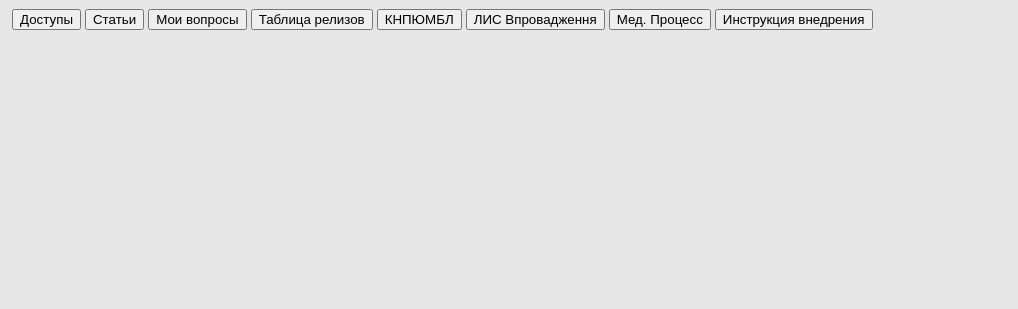
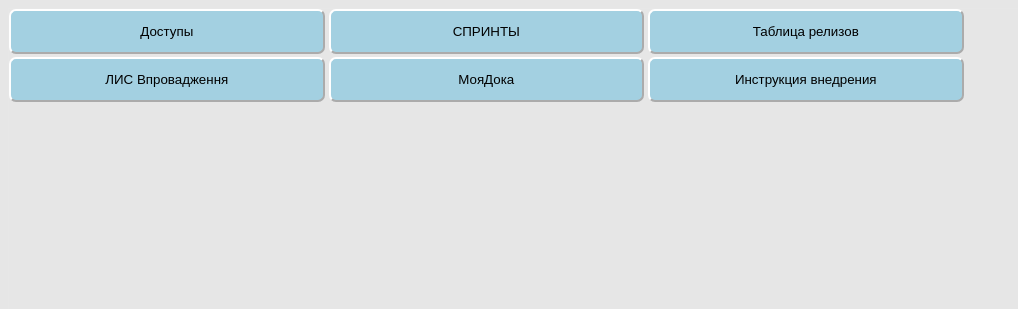
Before and after one commit to ddxRoman/Job, a PHP site: page /folders/docs.php in a window 1280 px wide. Shown: the top 309 px of the page, without its empty margins (0-1018 px from the left). Run offline with PHP 8.4, Linux system fonts and the light colour scheme; the visitor is signed in with stand-in values (Sample User, id 1).

Commit message:
некоторые правки визуала

```diff
--- a/css/button.css
+++ b/css/button.css
@@ -24,7 +24,7 @@ button{
   /* background-color: rgb(143, 150, 147); */
 }
 
-.docs button {
+.folders button {
   border-color: rgb(255, 255, 255);
   border-radius: 7px;
   /* background-color: rgb(134, 185, 129); */
@@ -32,6 +32,15 @@ button{
   width: 25%;
   color: #000000;
   margin-bottom: 3px;
+}
+
+.helperSearch button{
+  width: 7%;
+}
+
+.link button {
+  height: 8%;
+  width: 13%;
 }
 
 .lmenu button {
@@ -71,6 +80,10 @@ button{
     padding: 2px;
 }
 
+.document{
+  background-color: rgb(45, 216, 29);
+}
+
 button {
   border-color: rgb(187, 167, 159);
   border-radius: 15px;
--- a/css/style.css
+++ b/css/style.css
@@ -10,8 +10,16 @@ div {
 }
 
 .footer-hr{
-    width: 120%;
+    width: 113%;
     margin-left: -7%;
+}
+
+.helperSearch input{
+width: 32%;
+}
+
+.return{
+    width: 33px;
 }
 
 .misPanel-hr {
@@ -70,7 +78,7 @@ div {
 .body {
     display: grid;
     grid-template-columns: 13% 57% 30%;
-    height: 410px;
+    height: 390px;
 }
 
 .lmenu {
@@ -91,6 +99,10 @@ div {
 
 body {
     background-color: rgb(230, 230, 230);
+}
+
+.folders{
+    height: 300px;
 }
 
 iframe {
@@ -142,7 +154,7 @@ iframe {
 .footer {
     display: grid;
     align-content: center;
-    height: 35px;
+    height: 45px;
     grid-template-rows: 1fr;
     grid-template-columns: 40% 20% 40%;
     background-color: rgb(230, 230, 230);
@@ -159,7 +171,6 @@ iframe {
 .refresh {
     width: 100%;
     height: 100%;
-
 }
 
 textarea[name="body"] {
--- a/css/styleaccordion.css
+++ b/css/styleaccordion.css
@@ -15,7 +15,6 @@ body {
 }
 
 .accordion__item {
-
   box-shadow: 0 0.125rem 0.25rem rgb(0 0 0 / 15%);
 }
 
@@ -41,7 +40,7 @@ body {
   padding: 0.05rem;
   color: #fff;
   font-weight: 500;
-  background-color: rgba(240, 184, 82, 0.507);
+  background-color: rgba(238, 192, 106, 0.507);
   cursor: pointer;
   transition: background-color 0.2s ease-out;
   height: 25px;
@@ -68,6 +67,7 @@ body {
   background-color: #8587ff;
   height: 27px;
 }
+
 .accordion__item:not(.accordion__item_show) .accordion__header {
    border-bottom-right-radius: 0.25rem;
   border-bottom-left-radius: 0.25rem;
--- a/folders/docs.php
+++ b/folders/docs.php
@@ -4,22 +4,19 @@
 <head>
     <meta charset="UTF-8">
     <link rel="stylesheet" type="text/css" href="../css/style.css">
+    <link rel="stylesheet" type="text/css" href="../css/button.css">
     <meta http-equiv="X-UA-Compatible" content="IE=edge">
     <meta name="viewport" content="width=device-width, initial-scale=1.0">
-    <title>Document</title>
+    <title>Documents</title>
 </head>
-<body>
-    <div class="docs">
+
+    <div class="folders">
     <a href="../file/documents/accesses.xlsx" target="_blank"><button>Доступы</button></a>
-<a href="https://docs.google.com/spreadsheets/d/1zzWSmJhlHG918l-2wG5pF5Yx8q5eAWcGqntKzFHlDlc/edit#gid=52815270" target="_blank"><button>Статьи</button></a>
-<a href="https://docs.google.com/spreadsheets/d/1B7Cpa3oF4DVte24hRIiyH-81xviNfNRed0iNcH70HB4/edit#gid=52815270" target="_blank"><button>Мои вопросы</button></a>
-<a href="https://docs.google.com/spreadsheets/d/1LML40OAh_tjd9uRwYkNVnaT71sQjOKlAJmnJ9ev6G9I/edit#gid=894236588" target="_blank"><button>Таблица релизов</button></a>
+    <a href="https://miswiki.atlassian.net/wiki/spaces/LAB/pages/3733848080/Sprint+Goals+3+02.09.22-22.09.22" target="_blank"><button>СПРИНТЫ</button></a>
+    <a href="https://docs.google.com/spreadsheets/d/1oSZg4fSM-M1RpaKFx6_Nbbq7kg4_Yeqo5BfO4LKo5V4/edit#gid=1963615237" target="_blank"><button>Таблица релизов</button></a>
+    <a href="https://docs.google.com/spreadsheets/d/1f6g5RMrzm2Gn0KAlKBroDGILou2tWEqRqbYQOBQaDqA/edit#gid=38707061" target="_blank"><button>ЛИС Впровадження</button></a>
+    <a href="https://docs.google.com/spreadsheets/d/1mFn7zDyJ47eAOvhSJ-e8eDeBEnwHVbKv/edit#gid=1585440672" target="_blank"><button>МояДока</button></a>
+    <a href="https://docs.google.com/spreadsheets/d/15FS6sJC2ADPFrmeqwfog1LjkerQM9W8bh7Lq1JgQ08U/edit#gid=691924434" target="_blank"><button>Инструкция внедрения</button></a>
+</div>
 
-<a href="https://docs.google.com/spreadsheets/d/1IzxAWdmiGMHzByuBU0X5_uevGwmdO8_qxT7Ivm3piVI/edit#gid=721991591" target="_blank"><button>КНПЮМБЛ</button></a>
-<a href="https://docs.google.com/spreadsheets/d/1f6g5RMrzm2Gn0KAlKBroDGILou2tWEqRqbYQOBQaDqA/edit#gid=38707061" target="_blank"><button>ЛИС Впровадження</button></a>
-<a href="https://app.diagrams.net/#G1jWL1rIkxZufU74CKhLBz2suGo4bmVNKN" target="_blank"><button>Мед. Процесс</button></a>
-<a href="https://docs.google.com/spreadsheets/d/15FS6sJC2ADPFrmeqwfog1LjkerQM9W8bh7Lq1JgQ08U/edit#gid=691924434" target="_blank"><button>Инструкция внедрения</button></a>
-
-</div>
-</body>
 </html>
--- a/folders/favorites.php
+++ /dev/null
@@ -1,2 +0,0 @@
-<? require_once "../function/checkaut.php";?>
-Избранные
--- a/folders/helper.php
+++ b/folders/helper.php
@@ -3,6 +3,7 @@
 
 <head>
     <link rel="stylesheet" type="text/css" href="../css/style.css">
+    <link rel="stylesheet" type="text/css" href="../css/button.css">
 </head>
 <div class="helper">
 <div class="helperSearch">
@@ -14,7 +15,6 @@
 </a>
 </form>
         </div>
-
     <div class="link">
 <a href="https://helper.bizonoff-dev.net/admin/projects/medcloud/boards/razrabotka-medklaud"
         target="_blank"><button>Board</button></a>
--- a/folders/integration.php
+++ /dev/null
@@ -1 +0,0 @@
-<? require_once "../function/checkaut.php";?>
--- a/folders/mis.php
+++ b/folders/mis.php
@@ -10,6 +10,7 @@
     <title>Mis</title>
 </head>
 <body>
+    <div class="folders">
 <a href="https://client1.lab.helsi.pro" target="_blank"><button>КНЛОШВД</button></a>
 <a href="https://client2.lab.helsi.pro" target="_blank"><button>МП№3ЧМР</button></a>
 <a href="https://lis.knpumbl.medcloud.pro/" target="_blank"><button>KNPUMBL</button></a>
@@ -20,7 +21,7 @@
             <a href="https://mis.revmo.zp.ua/" target="_blank"><button>Revmo</button></a>
             <a href="https://study.helsi.pro/" target="_blank"><button>HelsiPro</button></a>
             <a href="https://dev7-analizi-mis.bizonoff-dev.net/" target="_blank"><button>DEV7</button></a>
-
+            </div>
 <!--<a href="" target="_blank"><button></button></a>
 <a href="" target="_blank"><button></button></a>
 <a href="" target="_blank"><button></button></a>
```
Also changed, not shown: folders/Backlog.php (added, +9 -0 lines), folders/GooglFolders.php (added, +7 -0 lines), index.php (+5 -3 lines).
